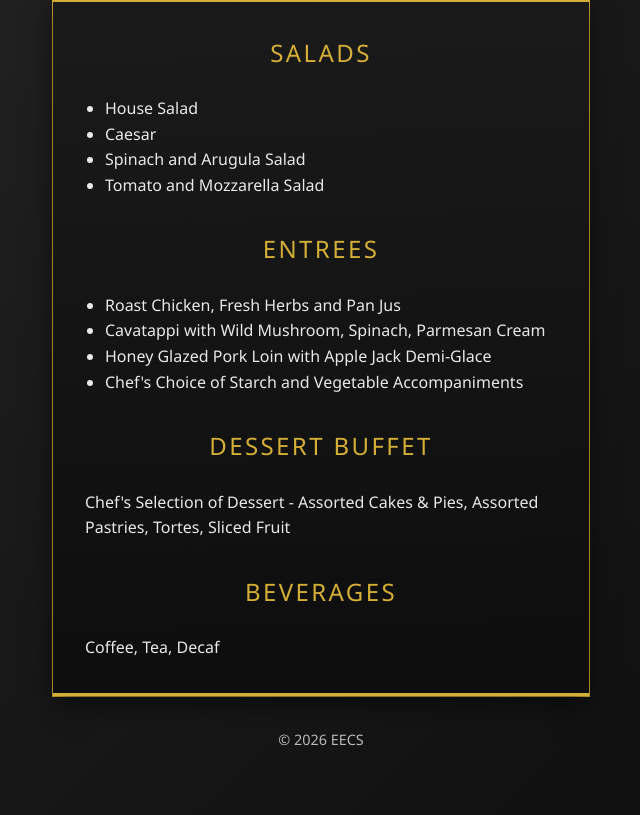
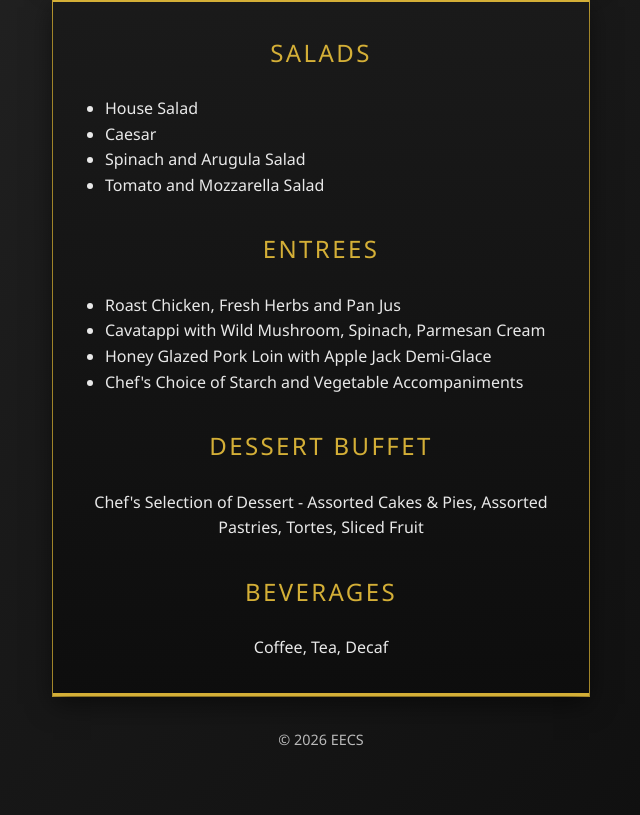
Before and after one commit to LucasRuff/Dining-Out-RSVP-Page, a Flask app: page /menu in a window 1280 px wide. Shown: the part 510-1325 px from the top of the page, without its empty margins (319-959 px from the left). Run offline with Flask 3, Linux system fonts and the light colour scheme.

Commit message:
slight stylistic changes

```diff
--- a/templates/guest_info.html
+++ b/templates/guest_info.html
@@ -58,7 +58,7 @@
             <div class="form-row">
                 <div class="form-group half-width">
                     {{ form.g1_title_rank.label }}
-                    {{ form.g1_title_rank(class="form-control", placeholder="e.g., CPT, LTC, Dr.") }}
+                    {{ form.g1_title_rank(class="form-control", placeholder="e.g., Mrs., LTC, Dr.") }}
                 </div>
             </div>
 
@@ -96,7 +96,7 @@
             <div class="form-row">
                 <div class="form-group half-width">
                     {{ form.g2_title_rank.label }}
-                    {{ form.g2_title_rank(class="form-control", placeholder="e.g., CPT, LTC, Dr.") }}
+                    {{ form.g2_title_rank(class="form-control", placeholder="e.g., Mrs., LTC, Dr.") }}
                 </div>
             </div>
 
--- a/templates/menu.html
+++ b/templates/menu.html
@@ -28,9 +28,9 @@
     </ul>
 
     <h3>Dessert Buffet</h3>
-    <p style="margin: 1rem 0 2rem 0; color: #e8e8e8;">Chef's Selection of Dessert - Assorted Cakes & Pies, Assorted Pastries, Tortes, Sliced Fruit</p>
+    <p style="margin: 1rem 0 2rem 0; color: #e8e8e8; text-align: center;">Chef's Selection of Dessert - Assorted Cakes & Pies, Assorted Pastries, Tortes, Sliced Fruit</p>
 
     <h3>Beverages</h3>
-    <p style="margin-top: 1rem; color: #e8e8e8;">Coffee, Tea, Decaf</p>
+    <p style="margin-top: 1rem; color: #e8e8e8; text-align: center;">Coffee, Tea, Decaf</p>
 </div>
 {% endblock %}
```
